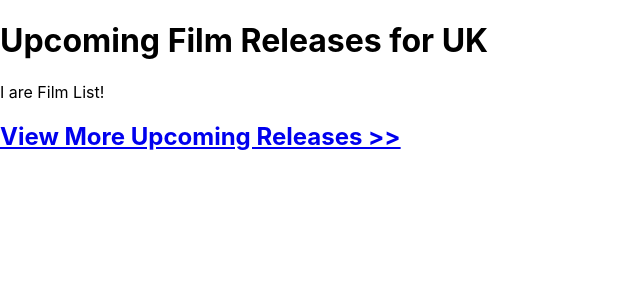
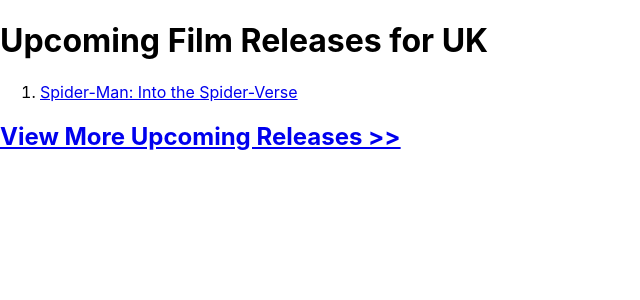
Before and after one commit to LauraNgy/Week_14_Day_01_Homework_FilmReleases, a React (Create React App) app: page / in a window 1280 px wide. Shown: the top 300 px of the page, without its empty margins (0-640 px from the left). Built offline with nearby package versions, Linux system fonts and the light colour scheme.

Commit message:
statically generated structure ready

```diff
--- a/src/components/Film.js
+++ b/src/components/Film.js
@@ -0,0 +1,11 @@
+import React, {Component} from 'react';
+
+class Film extends Component {
+  render() {
+    return (
+      <li><a href={this.props.url}>{this.props.name}</a></li>
+    )
+  }
+}
+
+export default Film;
--- a/src/components/FilmList.js
+++ b/src/components/FilmList.js
@@ -1,12 +1,13 @@
 import React, {Component} from 'react';
+import Film from './Film';
 
 class FilmList extends Component {
 
   render() {
     return (
-      <div>
-        I are Film List!
-      </div>
+      <ol>
+        <Film name="Spider-Man: Into the Spider-Verse" url="https://www.imdb.com/title/tt4633694/?ref_=rlm"/>
+      </ol>
     )
   }
 }
```
